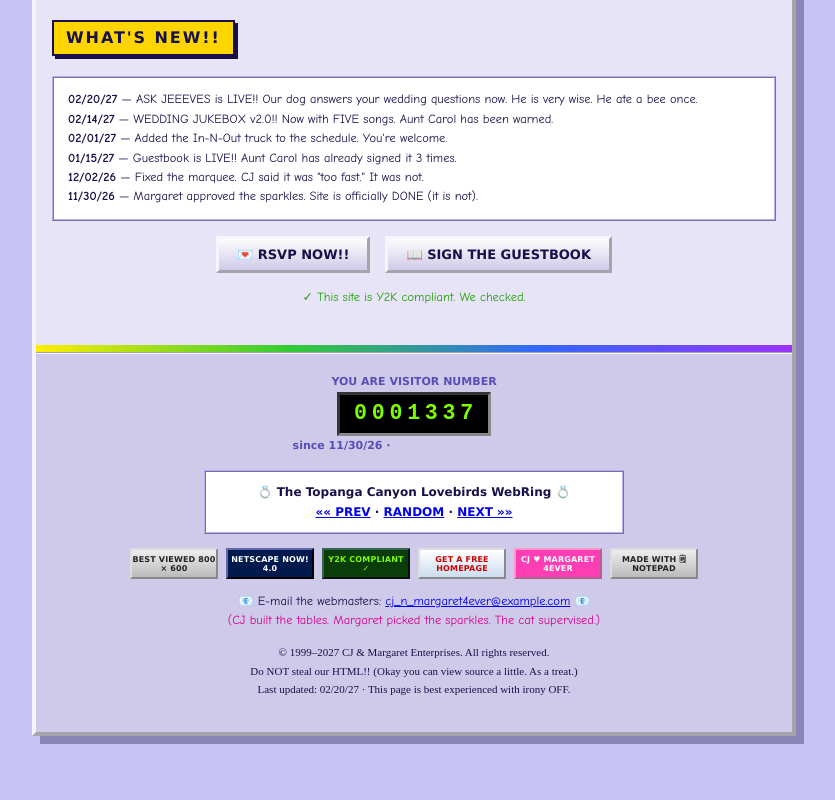
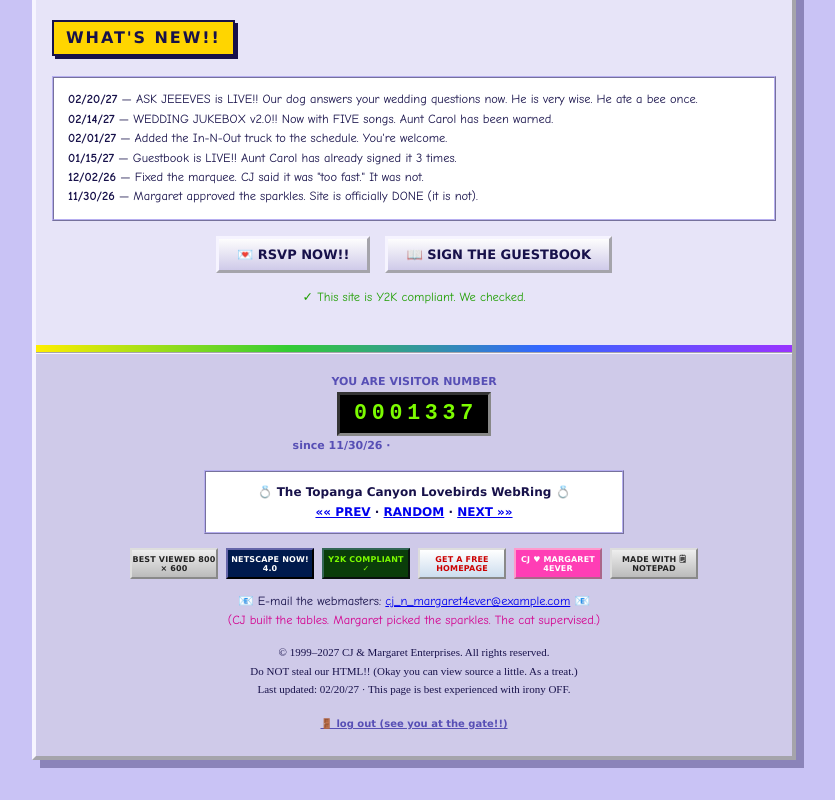
Before and after one commit to cjsanders/wedding-web, a website: page public/index.html in a window 1280 px wide. Shown: the part 1575-2375 px from the top of the page, without its empty margins (226-1061 px from the left). Before the commit the page ends 2351 px from the top, so only its background shows below. Drawn offline with Linux system fonts and the light colour scheme; no server answers.

Commit message:
Footer logout button (POST /api/logout clears the auth cookie)

```diff
--- a/public/index.html
+++ b/public/index.html
@@ -4,6 +4,8 @@
 <meta charset="utf-8">
 <meta name="viewport" content="width=device-width, initial-scale=1">
 <title>~*~ CJ ♥ MARGARET 4EVER ~*~ (Official Wedding Homepage)</title>
+<link rel="icon" href="favicon.ico" sizes="32x32">
+<link rel="icon" type="image/png" sizes="32x32" href="photos/favicon.png">
 <!-- ============================================================ -->
 <!-- (c) 1999-2027 CJ & Margaret Enterprises. DO NOT STEAL OUR HTML!! -->
 <!-- if you're reading this, you know HTML. marry someone who looks -->
@@ -476,6 +478,18 @@
     transform: rotate(-6deg);
     letter-spacing: .1em;
   }
+
+  .logout { margin-top: 12px; }
+  .logout-btn {
+    font: bold 10px Verdana, Geneva, sans-serif;
+    color: #574fb5;
+    background: none;
+    border: none;
+    padding: 0;
+    cursor: pointer;
+    text-decoration: underline;
+  }
+  .logout-btn:hover { color: #b5498a; }
 
   /* ============ ADMIN ============ */
   .admin-badge {
@@ -1074,6 +1088,10 @@
       <p class="copyright">© 1999–2027 CJ &amp; Margaret Enterprises. All rights reserved.<br>
       Do NOT steal our HTML!! (Okay you can view source a little. As a treat.)<br>
       Last updated: 02/20/27 · This page is best experienced with irony OFF.</p>
+
+      <form method="POST" action="/api/logout" class="logout">
+        <button type="submit" class="logout-btn" title="Log out and return to the password gate">🚪 log out (see you at the gate!!)</button>
+      </form>
     </footer>
 
   </div>
```
Also changed, not shown: src/worker.js (+10 -0 lines), public/favicon.ico (added), public/photos/favicon.png (added).
